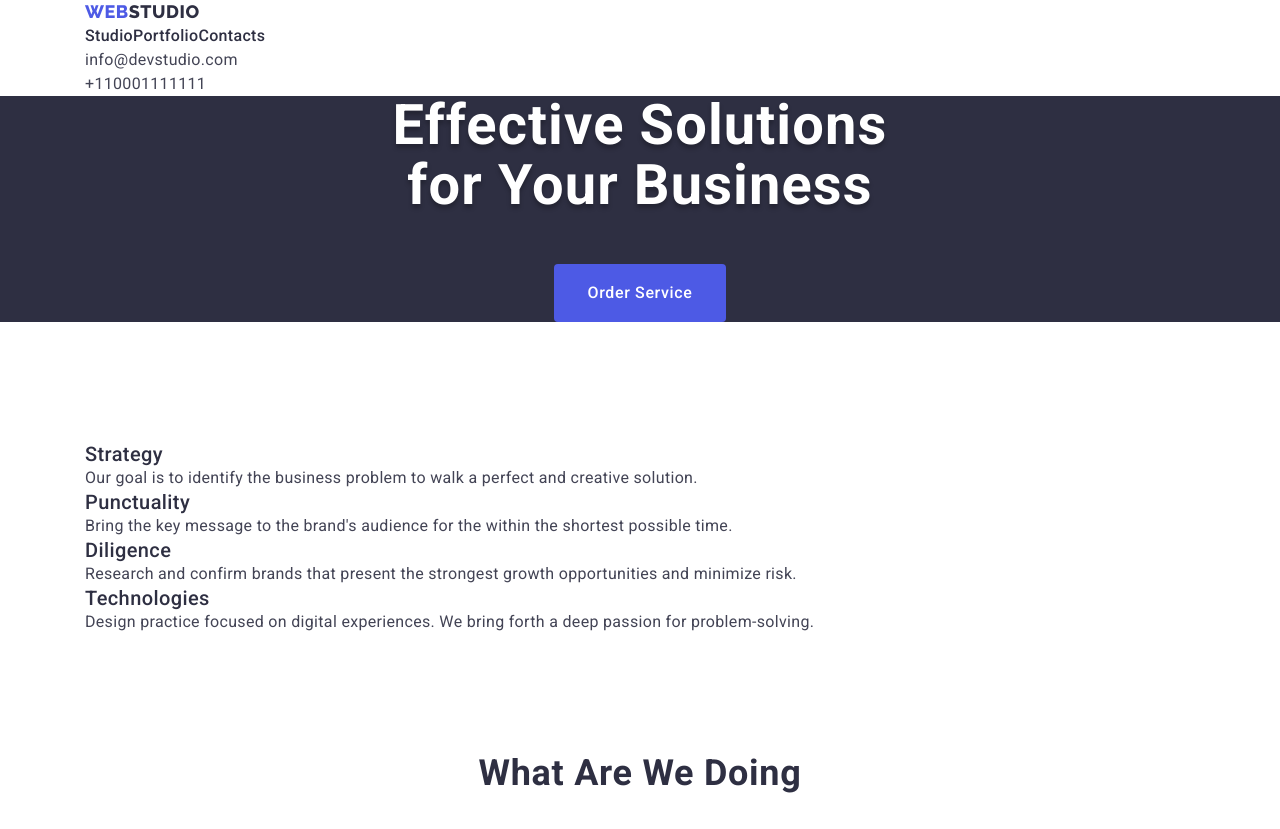
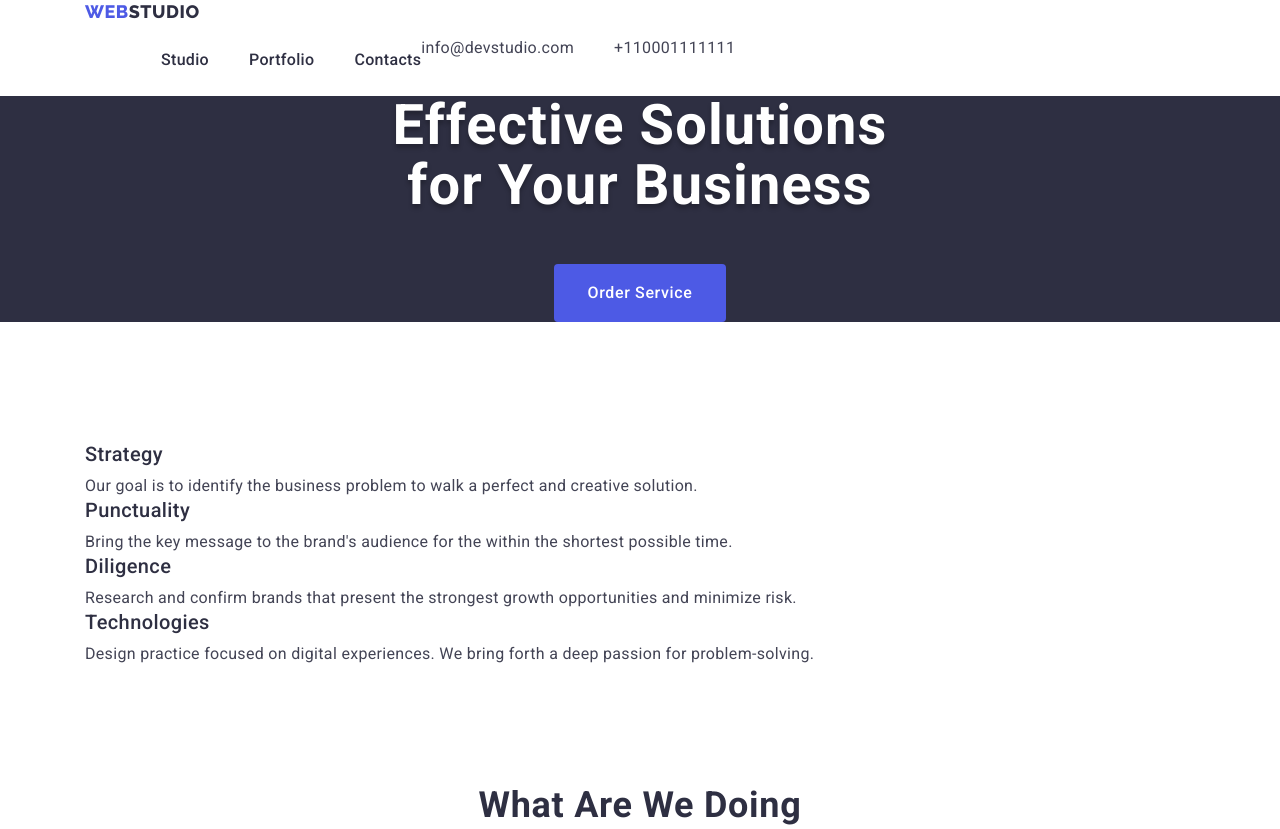
Before and after one commit to AntoninaGraur/go-it-markup-hw-03, a plain HTML site: page index.html in a window 1280 px wide. Shown: the top 829 px of the page. Drawn offline with nearby package versions, Linux system fonts and the light colour scheme.

Commit message:
update for navigations

```diff
--- a/css/style.css
+++ b/css/style.css
@@ -55,6 +55,9 @@ body {
   color: var(--main-text-color);
   text-decoration: none;
 }
+.logo {
+  margin-right: 76px;
+}
 .accent {
   color: var(--button-color);
 }
@@ -69,8 +72,28 @@ body {
   letter-spacing: 0.02em;
   color: var(--main-text-color);
 }
+.navigation-tools {
+  display: flex;
+  align-items: center;
+}
 .navigation.list {
   display: flex;
+  margin-left: 76px;
+}
+.navigation-link.link {
+  display: block;
+  padding-top: 24px;
+  padding-bottom: 24px;
+}
+.navigation-item:not(:last-child) {
+  margin-right: 40px;
+}
+.adress.list {
+  display: flex;
+  margin-left: auto;
+}
+.adress-item:not(:last-child) {
+  margin-right: 40px;
 }
 .adress-link {
   font-style: normal;
@@ -92,8 +115,11 @@ body {
 }
 .buttons {
   list-style: none;
+  margin-top: 96px;
+  margin-bottom: 72px;
+
+  display: flex;
 }
-
 /* Hero */
 .hero {
   background-color: var(--main-text-color);
@@ -156,6 +182,7 @@ body {
   line-height: 1.2;
   letter-spacing: 0.02em;
   color: var(--main-text-color);
+  margin-bottom: 8px;
 }
 .privileges-text {
   line-height: 1.5;
--- a/index.html
+++ b/index.html
@@ -20,9 +20,9 @@
   <body>
     <!--Навігаційний заголовок-->
     <header class="header">
-      <div class="container">
+      <div class="container navigation-tools">
         <nav class="navigation">
-          <a class="logo" href="./index.html"
+          <a class="logo navigation-tools" href="./index.html"
             ><span class="accent">WEB</span>STUDIO</a
           >
 
@@ -42,7 +42,7 @@
             </li>
           </ul>
         </nav>
-        <address class="adress">
+        <address class="adress navigation-tools">
           <ul class="adress list">
             <li class="adress-item">
               <a class="adress-link link" href="mailto:info@devstudio.com"
```
